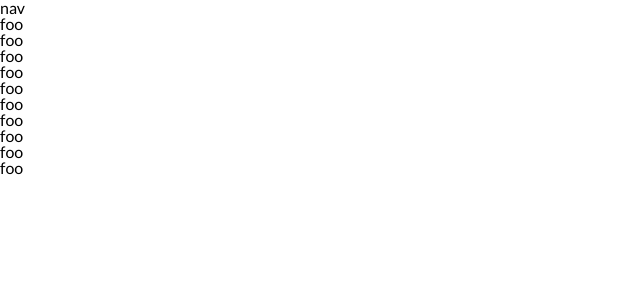
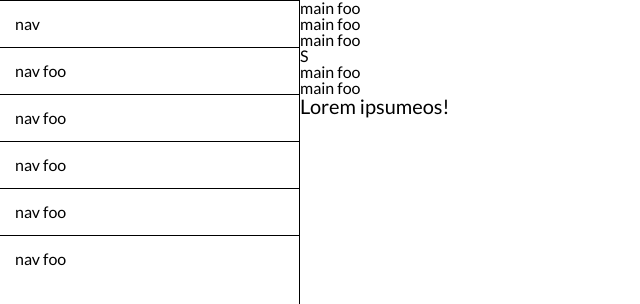
Before and after one commit to bcat4490/technical, a plain HTML site: page index.html in a window 1280 px wide. Shown: the top 304 px of the page, without its empty margins (0-640 px from the left). Drawn offline with Linux system fonts and the light colour scheme.

Commit message:
added navbar and made it fixed

```diff
--- a/index.html
+++ b/index.html
@@ -14,34 +14,36 @@
 </head>
 <body>
 
-        <nav id="navbar">
-            <section>nav</section>
-            <ul>
-                <li>foo</li>
-                <li>foo</li>
-                <li>foo</li>
-                <li>foo</li>
-                <li>foo</li>
-            </ul>
-        </nav>
+    <nav id="navbar">
+        <section>nav</section>
+        <ul>
+            <li>nav foo</li>
+            <li>nav foo</li>
+            <li>nav foo</li>
+            <li>nav foo</li>
+            <li>nav foo</li>
+        </ul>
+    </nav>
 
     <main id="main-doc">
 
         <section class="main-section">
-            <header>foo</header>
+            <header>main foo</header>
         </section>
         <section class="main-section">
-            <header>foo</header>
+            <header>main foo</header>
         </section>
         <section class="main-section">
-            <header>foo</header>
+            <header>main foo</header>S
         </section>
         <section class="main-section">
-            <header>foo</header>
+            <header>main foo</header>
         </section>
         <section class="main-section">
-            <header>foo</header>
+            <header>main foo</header>
         </section>
+
+        <p class="test">Lorem ipsumeos!</p>
 
     </main>
 
--- a/styles.css
+++ b/styles.css
@@ -4,4 +4,34 @@ html, body {
 
 body {
     font-family: 'Lato', sans-serif;
+    display: flex;
 }
+
+#navbar {
+    min-width: 300px;
+    height: 100%;
+    border-right: 1px solid black;
+    position: fixed;
+
+
+}
+
+#navbar section {
+    border-top: 1px solid black;
+    padding: 15px;
+}
+
+#navbar li {
+    border-top: 1px solid black;
+    padding: 15px;
+}
+
+#main-doc {
+    margin-left: 300px;
+    width: 100%;
+
+}
+
+.test {
+    font-size: 20px;
+}
```
